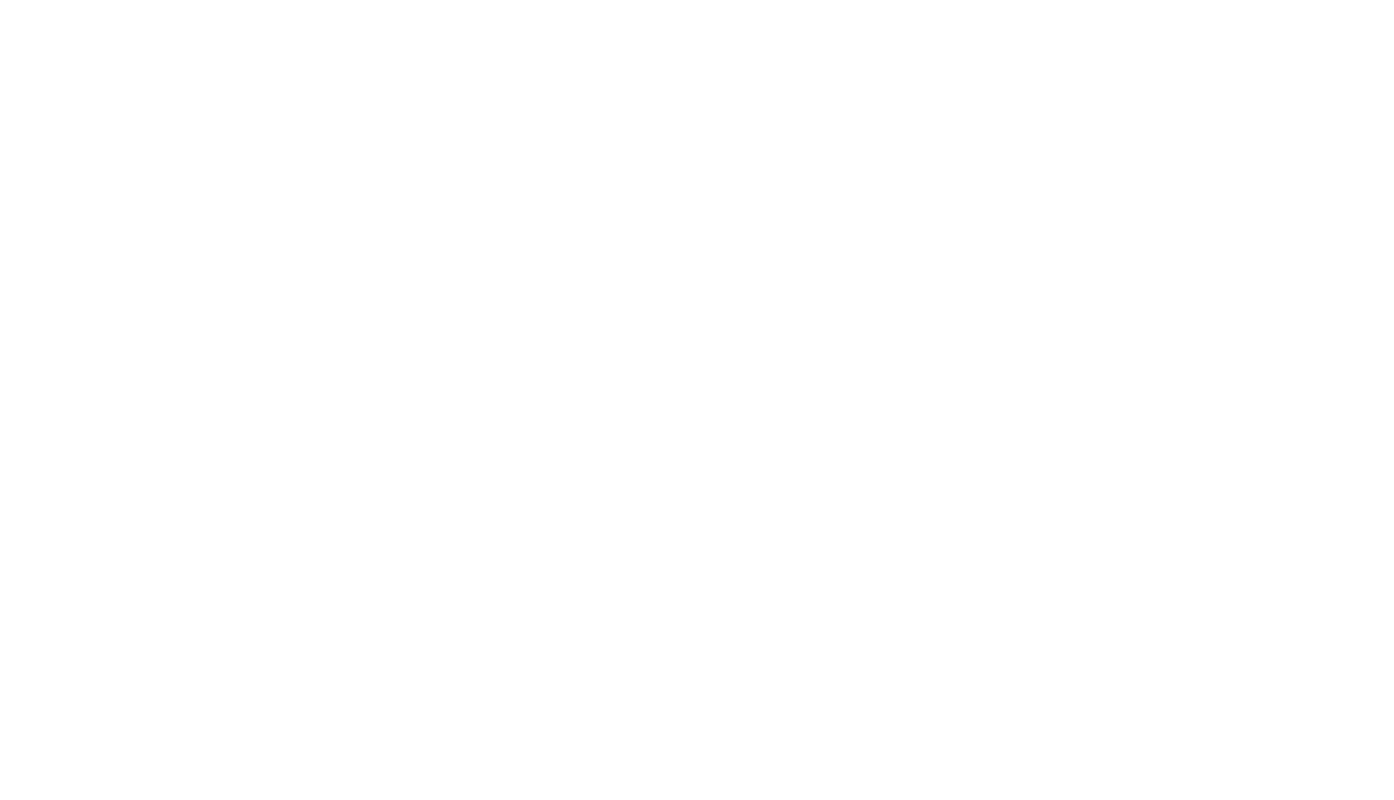
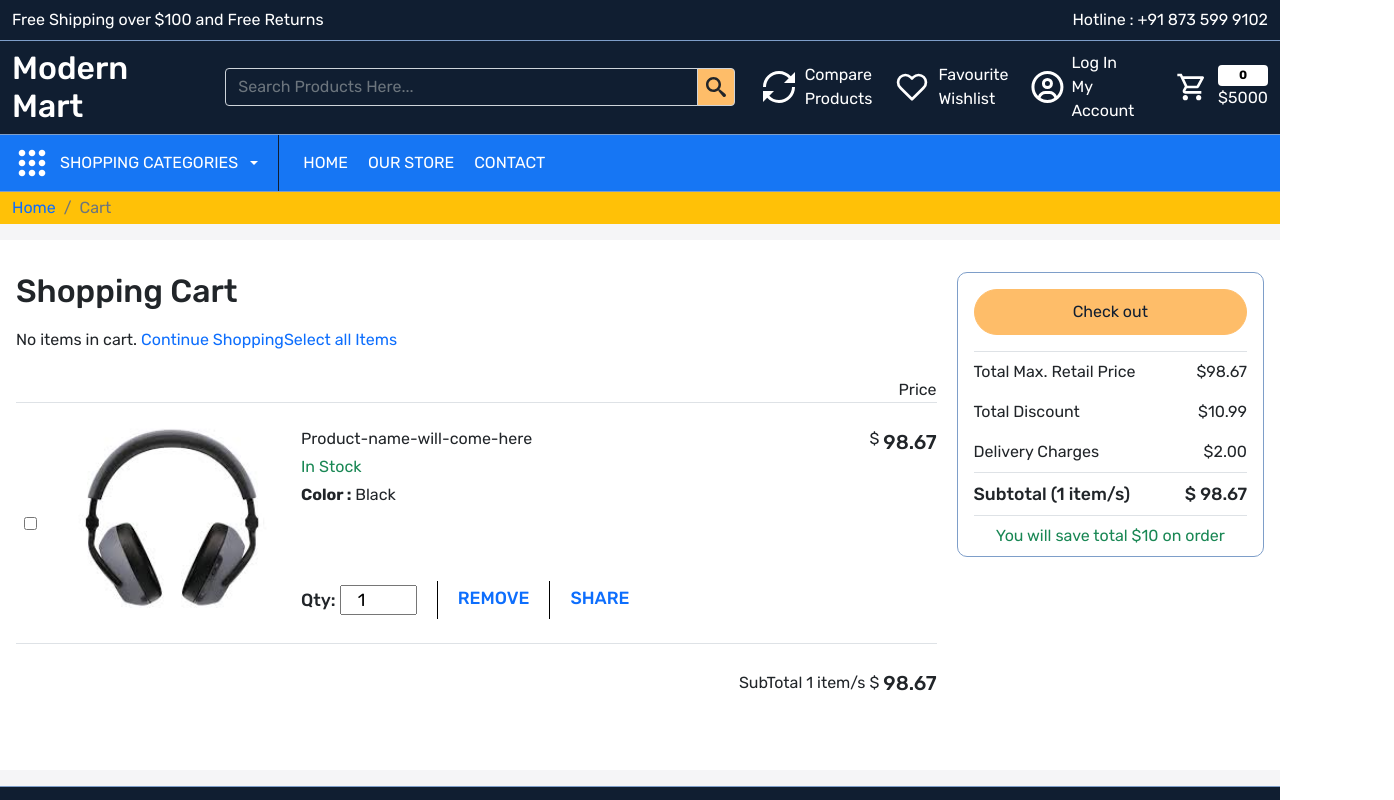
Before and after one commit to rajanptl-9/Modern-Mart-Frontend, a React (Create React App) app: page /cart in a window 1280 px wide. Before the commit this address had no page. Shown: the top 800 px of the page, 1394 px wide, since content can reach past the window. Built offline with nearby package versions, Linux system fonts and the light colour scheme.

Commit message:
Cart page completed

```diff
--- a/src/App.css
+++ b/src/App.css
@@ -640,6 +640,8 @@ footer:not(:first-child){
 
 /* Log In CSS ends */
 
+
+
 /* Single Product CSS */
 
 .product-details-product{
@@ -724,7 +726,6 @@ footer:not(:first-child){
   background: #555;
 }
 
-
 .description-product{
   width: 45%;
 }
@@ -750,8 +751,6 @@ footer:not(:first-child){
 .other-details-product p{
   font-size: 14px;
 }
-
-
 
 .reviews{
   box-shadow: 0 0 1px var(--color-101e31);
@@ -807,8 +806,70 @@ footer:not(:first-child){
 
 
 
+/* Cart CSS */
+
+.cart-container{
+  width: 100%;
+}
+
+.all-products-cart{
+  width: 75%;
+  display: flex;
+  flex-direction: column;
+  gap: 10px;
+}
+.product-card-cart,.product-card-cart{
+  width: 100%;
+}
+.product-card-cart img{
+  width: 240px;
+  height: 240px;
+}
+.control-button-cart> div{
+  padding-top: 4px;
+  padding-bottom: 4px;
+  padding-right: 20px;
+}
+.control-button-cart> div:not(:first-child){
+  padding-left: 20px;
+}
+.control-button-cart> div:not(:last-child){
+    border-right: solid 1px #000;
+}
+.price-total-cart{
+  width: 25%;
+  height: fit-content;
+  border: 1px solid var(--color-7e9ec9);
+  border-radius: 10px;
+}
+.subtotal-card-cart{
+  font-size: 1.1rem;
+  font-weight: 500;
+}
+.control-card-cart{
+  display: flex;
+}
+.control-outside-card-cart{
+  display: none;
+  justify-content: center;
+}
+
+/* Cart CSS ends */
 
 
+
+
+
+
+
+@media only screen and (max-width: 900px) {
+ .cart-container{
+  flex-direction: column;
+ }
+ .all-products-cart, .price-total-cart{
+  width: 100%;
+ }
+}
 
 @media only screen and (max-width: 768px) {
   .menu-container > div:not(:last-child){
@@ -857,6 +918,16 @@ footer:not(:first-child){
   .show-overall-review{
     gap: 20px;
     flex-direction: column;
+  }
+  .product-card-cart img{
+    width: 120px;
+    height: 120px;
+  }
+  .control-card-cart{
+    display: none;
+  }
+  .control-outside-card-cart{
+    display: flex;
   }
 }
 
--- a/src/App.js
+++ b/src/App.js
@@ -17,6 +17,7 @@ import PrivacyPolicy from './pages/PrivacyPolicy';
 import TermsAndConditions from './pages/TermsAndConditions';
 import ShoppingPolicy from './pages/ShoppingPolicy';
 import SingleProduct from './pages/SingleProduct';
+import Cart from './pages/Cart';
 
 function App() {
   return (
@@ -28,6 +29,7 @@ function App() {
           <Route path='our-store' element={<OurStore/>}/>
           <Route path='our-store/:id' element={<SingleProduct/>}/>
           <Route path='wishlist' element={<Wishlist/>}/>
+          <Route path='cart' element={<Cart/>}/>
           <Route path='compare-products' element={<CompareProducts/>}/>
           <Route path='contact' element={<Contact/>}/>
           <Route path='login' element={<Login/>}/>
--- /dev/null
+++ b/src/pages/Cart.js
@@ -0,0 +1,99 @@
+import React from 'react';
+import MetaTags from '../components/MetaTags';
+import BreadCrums from '../components/BreadCrumbs';
+import headphonec from "../images/headphonec.jpeg"
+import { Link } from 'react-router-dom';
+const MRP = 98.67;
+
+const Cart = () => {
+    return (
+        <>
+            <MetaTags title="My Cart | Modern Mart" />
+            <BreadCrums page="Cart" />
+            <section className="cart-wrapper home-wrapper-2 py-3">
+                <div className="container-xxl bg-white py-3">
+                    <div className="row">
+                        <div className="cart-container d-flex p-3 gap-20">
+                            <div className="all-products-cart">
+                                <h2>Shopping Cart</h2>
+                                <p><span>No items in cart. <a href='javascript:void(0)'>Continue Shopping</a></span><a href='javascript:void(0)'>Select all Items</a></p>
+                                <div className='product-card-cart'>
+                                    <div className='w-100 text-end border-bottom'>Price</div>
+                                    <div className='border-bottom'>
+                                        <div className='d-flex justify-content-between'>
+                                            <div className='d-flex'>
+                                                <div className='d-flex align-items-center px-2'><input type="checkbox" name="" id="" /></div>
+                                                <div className='d-flex align-items-center px-2'><img src={headphonec} alt=""/></div>
+                                                <div className='d-flex flex-column justify-content-between py-4'>
+                                                    <div>
+                                                        <p className='mb-1'>{"Product-name-will-come-here"}</p>
+                                                        <p className='text-success mb-1'>{"In Stock"}</p>
+                                                        <p><span className='fw-bold'>Color :</span>  {"Black"}</p>
+                                                    </div>
+                                                    <div className='subtotal-card-cart control-button-cart control-card-cart'>
+                                                        <div>
+                                                            <span>Qty: <input type="number" min={1} defaultValue={1} max={20} className='ps-3' /></span>
+                                                        </div>
+                                                        <div>
+                                                            <a href="javascript:void(0)">REMOVE</a>
+                                                        </div>
+                                                        <div>
+                                                            <a href="javascript:void(0)">SHARE</a>
+                                                        </div>
+                                                    </div>
+                                                </div>
+                                            </div>
+                                            <div className='d-flex'>
+                                                <p className='py-4 d-flex align-items-start gap-1'>$<span className='fs-5 subtotal-card-cart'>{`${98.67}`}</span></p>
+                                            </div>
+                                        </div>
+                                        <div className='subtotal-card-cart control-button-cart control-outside-card-cart pb-3'>
+                                                <div>
+                                                    <span>Qty: <input type="number" min={1} defaultValue={1} max={20} className='ps-3' /></span>
+                                                </div>
+                                                <div>
+                                                    <a href="javascript:void(0)">REMOVE</a>
+                                                </div>
+                                                <div>
+                                                    <a href="javascript:void(0)">SHARE</a>
+                                                </div>
+                                            </div>
+                                    </div>
+
+                                    <div className='d-flex justify-content-end'>
+                                        <p className='py-4 d-flex align-items-center gap-1'>SubTotal {1} item/s $ <span className='fs-5 subtotal-card-cart'>{`${98.67}`}</span></p>
+                                    </div>
+                                </div>
+                            </div>
+                            <div className='price-total-cart px-3'>
+                                <div className='d-flex flex-column justify-content-center  border-bottom py-3'>
+                                    <Link className='button-inverse text-center'> Check out</Link>
+                                </div>
+                                <div className='d-flex flex-column justify-content-center  border-bottom'>
+                                    <div className="py-2 d-flex justify-content-between">
+                                        <div>Total Max. Retail Price</div>
+                                        <div>{"$98.67"}</div>
+                                    </div>
+                                    <div className="py-2 d-flex justify-content-between">
+                                        <div>Total Discount</div>
+                                        <div>{"$10.99"}</div>
+                                    </div>
+                                    <div className="py-2 d-flex justify-content-between">
+                                        <div>Delivery Charges</div>
+                                        <div>{MRP > 100 ? <span className='text-success'>Free</span> : "$2.00"}</div>
+                                    </div>
+                                </div>
+                                <div className="subtotal-card-cart d-flex justify-content-between align-items-center border-bottom py-2"><span>{`Subtotal (${1} item/s)`}</span> <span>$&nbsp;{`${98.67}`}</span></div>
+                                <div className='py-2'>
+                                    <p className='mb-0 text-success text-center'>You will save total ${10.00} on order</p>
+                                </div>
+                            </div>
+                        </div>
+                    </div>
+                </div>
+            </section>
+        </>
+    )
+}
+
+export default Cart;
```
Also changed, not shown: src/images/headphonec.jpeg (added).
